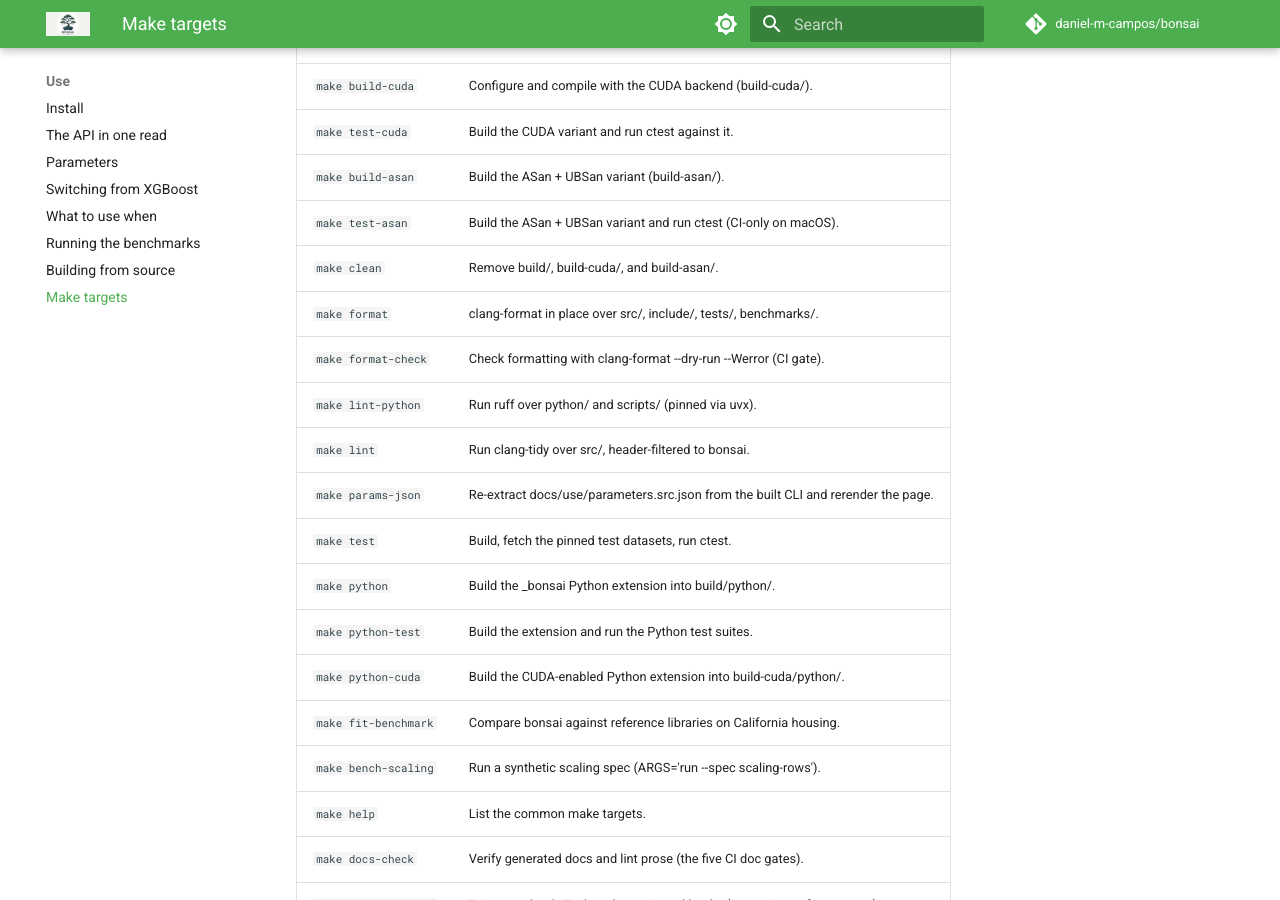
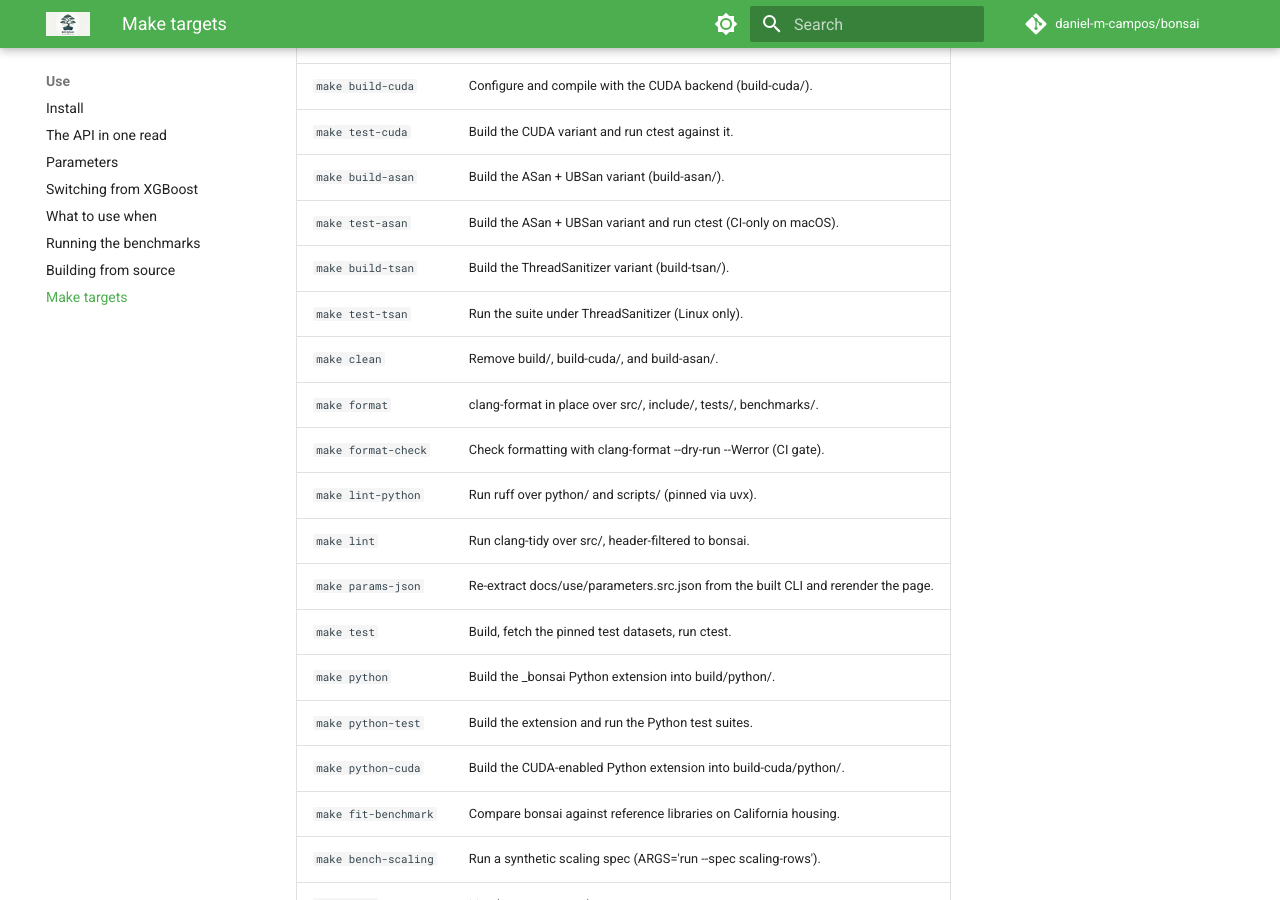
Before and after one commit to daniel-m-campos/bonsai, an MkDocs documentation site: the page built from docs/use/make-map.md, in a window 1280 px wide and 900 px high, scrolled down 439 px. Built offline with MkDocs 1.6.1 and Material for MkDocs 9.7.7, drawn with Linux system fonts in a browser that asks for light colours; comment, search, counter and statistics services are not loaded.

Commit message:
docs: rerender the make map for the tsan targets
docs/use/make-map.md is generated from the Makefile's target help lines,
so adding build-tsan and test-tsan without rerendering left it stale and
failed the docs gate. Render after editing the source, always.

```diff
--- a/docs/use/make-map.md
+++ b/docs/use/make-map.md
@@ -13,6 +13,8 @@ Every make target you run day to day, generated from the `##` comments in the [M
 | `make test-cuda` | Build the CUDA variant and run ctest against it. |
 | `make build-asan` | Build the ASan + UBSan variant (build-asan/). |
 | `make test-asan` | Build the ASan + UBSan variant and run ctest (CI-only on macOS). |
+| `make build-tsan` | Build the ThreadSanitizer variant (build-tsan/). |
+| `make test-tsan` | Run the suite under ThreadSanitizer (Linux only). |
 | `make clean` | Remove build/, build-cuda/, and build-asan/. |
 | `make format` | clang-format in place over src/, include/, tests/, benchmarks/. |
 | `make format-check` | Check formatting with clang-format --dry-run --Werror (CI gate). |
```
